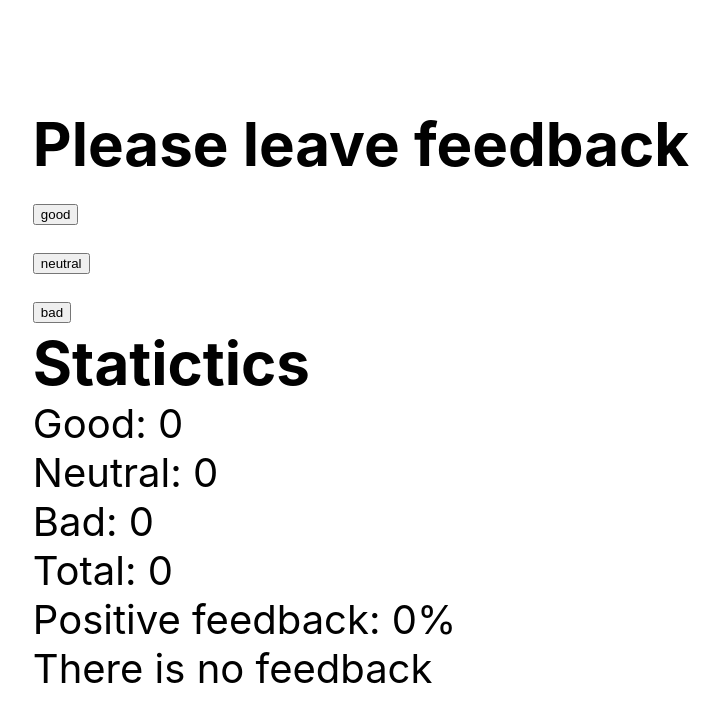
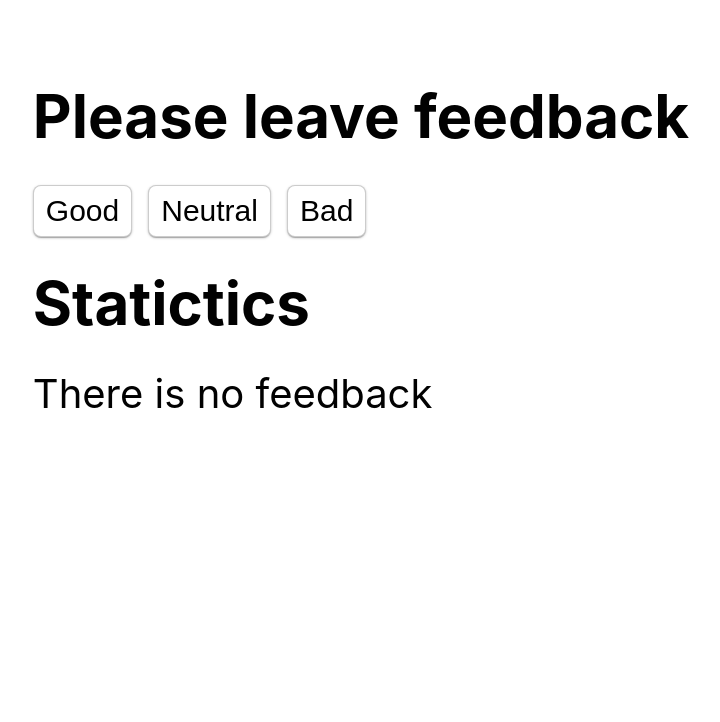
Before and after one commit to Nataly-Moskalenko/goit-react-hw-02-feedback, a React (Create React App) app: page / in a window 1280 px wide. Shown: the top 722 px of the page, without its empty margins (279-999 px from the left). Built offline with nearby package versions, Linux system fonts and the light colour scheme.

Commit message:
adds styles

```diff
--- a/src/components/App.jsx
+++ b/src/components/App.jsx
@@ -11,33 +11,13 @@ export class App extends Component {
     bad: 0,
   };
 
-  onLeaveFeedback = (option) => {
+  onLeaveFeedback = option => {
     this.setState(state => {
       return {
         [option]: state[option] + 1,
       };
     });
   };
-
-  // handleIncrementGood = () => {
-  //   this.setState(state => {
-  //     return {
-  //       good: state.good + 1,
-  //     };
-  //   });
-  // };
-
-  // handleIncrementNeutral = () => {
-  //   this.setState(state => ({
-  //     neutral: state.neutral + 1,
-  //   }));
-  // };
-
-  // handleIncrementBad = () => {
-  //   this.setState(state => ({
-  //     bad: state.bad + 1,
-  //   }));
-  // };
 
   countTotalFeedback = () => {
     this.total = this.state.bad + this.state.neutral + this.state.good;
@@ -59,13 +39,15 @@ export class App extends Component {
           height: '100vh',
           display: 'flex',
           justifyContent: 'center',
-          alignItems: 'center',
           fontSize: 40,
           color: '#010101',
         }}
       >
         <Section title="Please leave feedback">
-          <FeedbackOptions options={['good', 'neutral', 'bad']} onLeaveFeedback={this.onLeaveFeedback}></FeedbackOptions>
+          <FeedbackOptions
+            options={['good', 'neutral', 'bad']}
+            onLeaveFeedback={this.onLeaveFeedback}
+          ></FeedbackOptions>
           <Statistics
             good={this.state.good}
             neutral={this.state.neutral}
@@ -73,7 +55,10 @@ export class App extends Component {
             total={this.countTotalFeedback()}
             positivePercentage={this.countPositiveFeedbackPercentage()}
           ></Statistics>
-          <Notification message="There is no feedback"></Notification>
+          <Notification
+            total={this.total}
+            message="There is no feedback"
+          ></Notification>
         </Section>
       </div>
     );
--- a/src/components/feedbackOptions/FeedbackOptions.jsx
+++ b/src/components/feedbackOptions/FeedbackOptions.jsx
@@ -1,39 +1,27 @@
+import css from './FeedbackOptions.module.css';
+
 export default function FeedbackOptions({ options, onLeaveFeedback }) {
+  function onMouseDown(e) {
+    e.target.style.backgroundColor = 'blue';
+  }
+  function onMouseUp(e) {
+    e.target.style.backgroundColor = 'white';
+  }
   return (
-    <ul>
+    <ul className={css.feedbackList}>
       {options.map(option => (
-        <li key={option}>
-          <button type="button" onClick={() => onLeaveFeedback(option)}>
+        <li key={option} className={css.feedbackItem}>
+          <button
+            className={css.feedbackButton}
+            type="button"
+            onClick={() => onLeaveFeedback(option)}
+            onMouseDown={onMouseDown}
+            onMouseUp={onMouseUp}
+          >
             {option}
           </button>
         </li>
       ))}
     </ul>
-  )
+  );
 }
-
-// export default function FeedbackOptions({
-//   handleIncrementGood,
-//   handleIncrementNeutral,
-//   handleIncrementBad,
-// }) {
-//   return (
-//     <ul>
-//       <li>
-//         <button type="button" onClick={handleIncrementGood}>
-//           Good
-//         </button>
-//       </li>
-//       <li>
-//         <button type="button" onClick={handleIncrementNeutral}>
-//           Neutral
-//         </button>
-//       </li>
-//       <li>
-//         <button type="button" onClick={handleIncrementBad}>
-//           Bad
-//         </button>
-//       </li>
-//     </ul>
-//   );
-// }
--- a/src/components/feedbackOptions/FeedbackOptions.module.css
+++ b/src/components/feedbackOptions/FeedbackOptions.module.css
@@ -0,0 +1,17 @@
+.feedbackList {
+  display: flex;
+  gap: 16px;
+  margin-top: 30px;
+}
+
+.feedbackButton {
+  padding: 8px 12px;
+  cursor: pointer;
+  border-radius: 8px;
+  border: 1px solid rgba(0, 0, 0, 0.2);
+  box-shadow: 0px 1px 3px 0px rgba(0, 0, 0, 0.2),
+    0px 1px 1px 0px rgba(0, 0, 0, 0.14), 0px 2px 1px -1px rgba(0, 0, 0, 0.12);
+  text-transform: capitalize;
+  font-size: 30px;
+  background-color: white;
+}
--- a/src/components/notification/Notification.jsx
+++ b/src/components/notification/Notification.jsx
@@ -1,3 +1,3 @@
-export default function Notification({ message }) {
-  return (<p>{message}</p>);
+export default function Notification({ message, total }) {
+  return <p>{total ? null : message}</p>;
 }
--- a/src/components/section/Section.jsx
+++ b/src/components/section/Section.jsx
@@ -1,6 +1,8 @@
+import css from './Section.module.css';
+
 export default function Section({ title, children }) {
   return (
-    <section>
+    <section className={css.feedbackSection}>
       <h2>{title}</h2>
       {children}
     </section>
--- a/src/components/section/Section.module.css
+++ b/src/components/section/Section.module.css
@@ -0,0 +1,3 @@
+.feedbackSection {
+  padding-top: 80px;
+}
--- a/src/components/statistics/Statistics.jsx
+++ b/src/components/statistics/Statistics.jsx
@@ -1,3 +1,5 @@
+import css from './Statistics.module.css';
+
 export default function Statistics({
   good,
   neutral,
@@ -6,17 +8,22 @@ export default function Statistics({
   positivePercentage,
 }) {
   return (
-    <div>
-      <h2>Statictics</h2>
-      <ul>
-        <li>Good: {good ? good : 0}</li>
-        <li>Neutral: {neutral ? neutral : 0}</li>
-        <li>Bad: {bad ? bad : 0}</li>
-        <li>Total: {total ? total : 0}</li>
-        <li>
-          Positive feedback: {positivePercentage ? positivePercentage : 0}%
-        </li>
-      </ul>
+    <div className={css.statistics}>
+      <h2 className={css.statisticsTitle}>Statictics</h2>
+      {total ? (
+        <ul className={css.statisticsList}>
+          <li className={css.statisticsItem}>Good: {good ? good : 0}</li>
+          <li className={css.statisticsItem}>
+            Neutral: {neutral ? neutral : 0}
+          </li>
+          <li className={css.statisticsItem}>Bad: {bad ? bad : 0}</li>
+          <li className={css.statisticsItem}>Total: {total ? total : 0}</li>
+          <li className={css.statisticsItem}>
+            Positive feedback:{' '}
+            {positivePercentage ? Math.round(positivePercentage) : 0}%
+          </li>
+        </ul>
+      ) : null}
     </div>
   );
 }
--- a/src/components/statistics/Statistics.module.css
+++ b/src/components/statistics/Statistics.module.css
@@ -0,0 +1,8 @@
+.statistics {
+  margin-top: 30px;
+  margin-bottom: 30px;
+}
+
+.statisticsList {
+  margin-top: 30px;
+}
```
